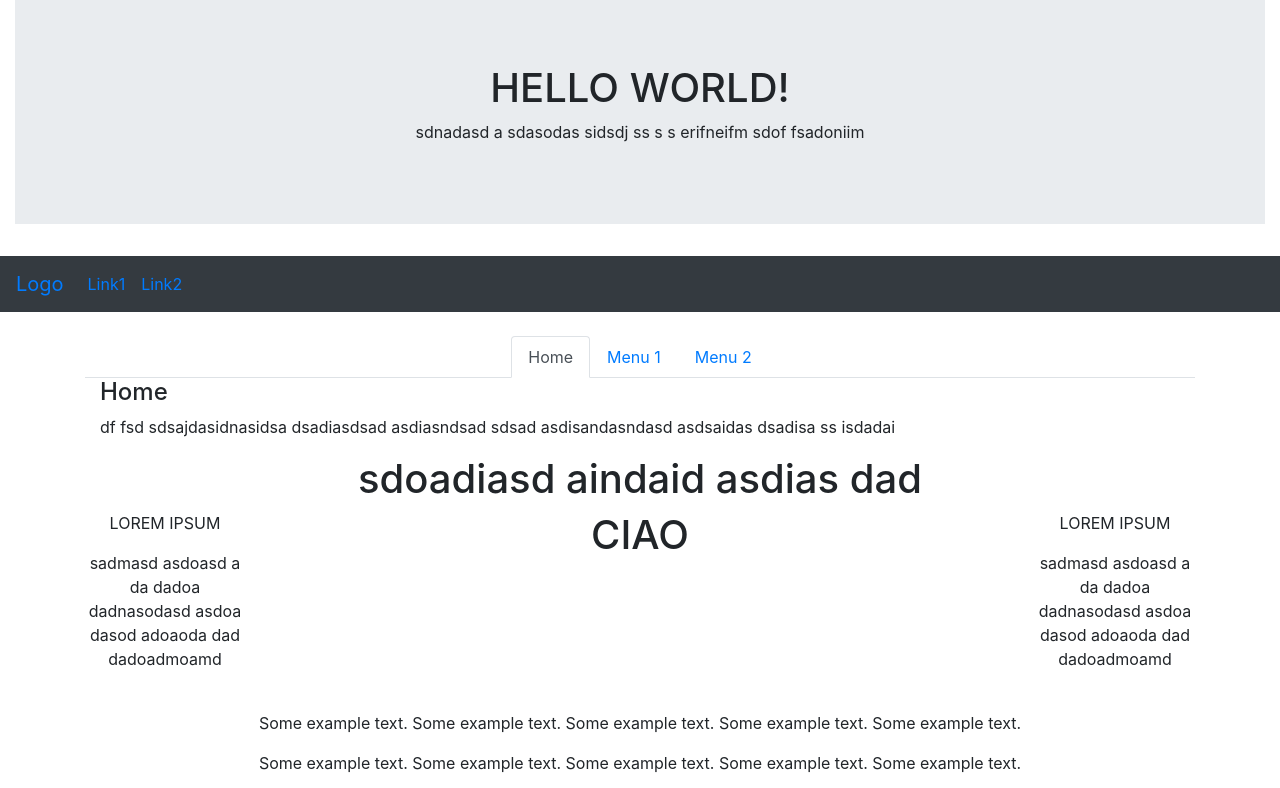
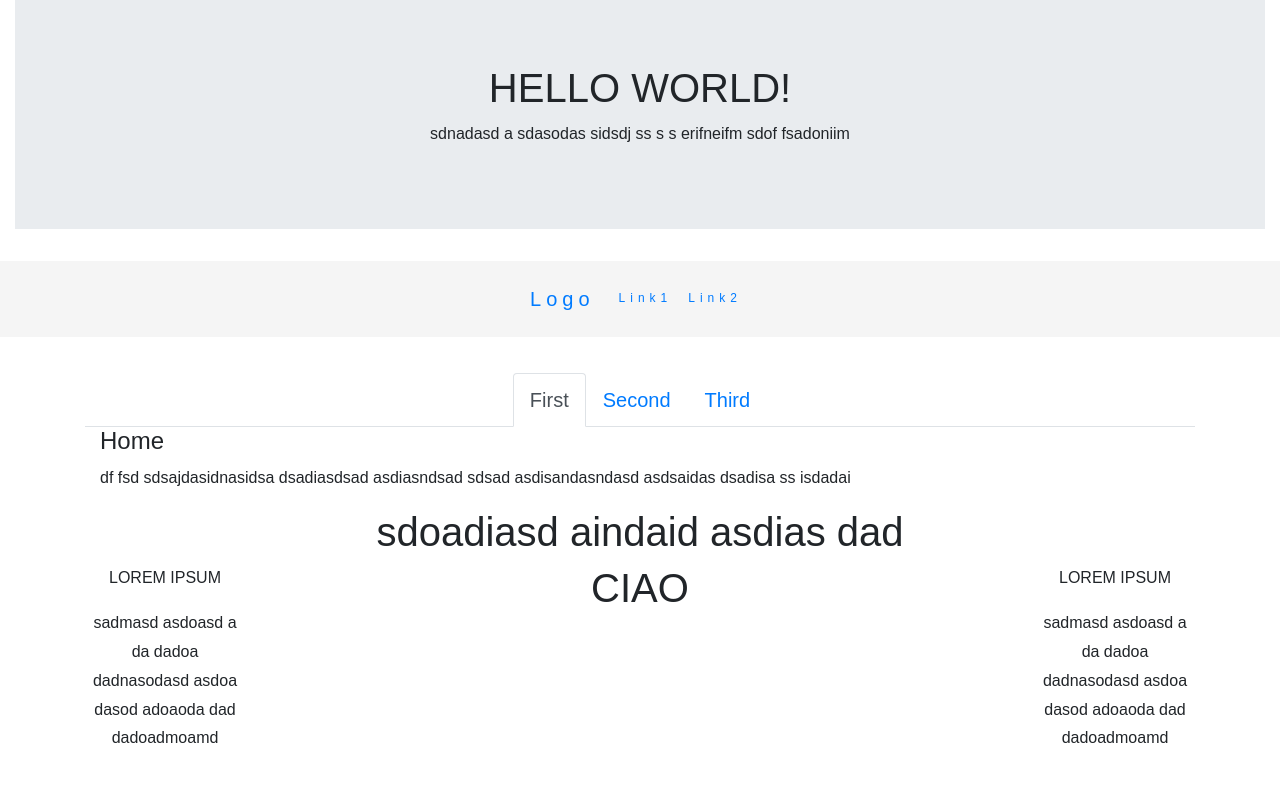
Before and after one commit to xLegend97/Sito, a plain HTML site: page index.html in a window 1280 px wide. Shown: the top 788 px of the page. Drawn offline with nearby package versions, Linux system fonts and the light colour scheme.

Commit message:
WIP#3: Inizio con il css

```diff
--- a/index.html
+++ b/index.html
@@ -4,28 +4,29 @@
     <meta charset="utf-8"> <!--requisito fondamentale-->
     <meta name="viewport" content="width=device-width, initial-scale=1, shrink-to-fit=no"> <!--requisito fondamentale-->
     <link rel="stylesheet" href="https://maxcdn.bootstrapcdn.com/bootstrap/4.0.0/css/bootstrap.min.css" integrity="sha384-Gn5384xqQ1aoWXA+058RXPxPg6fy4IWvTNh0E263XmFcJlSAwiGgFAW/dAiS6JXm" crossorigin="anonymous"> <!--inclusione del foglio di stile di Bootstrap-->
+    <link rel="stylesheet" href="style.css">
     <script src="https://ajax.googleapis.com/ajax/libs/jquery/3.3.1/jquery.min.js"></script>
     <script src="https://cdnjs.cloudflare.com/ajax/libs/popper.js/1.12.9/umd/popper.min.js"></script>
     <script src="https://maxcdn.bootstrapcdn.com/bootstrap/4.0.0/js/bootstrap.min.js"></script>
 </head>
-<body>
+<body data-spy="scroll" data-target=".navbar" data-offset="50" >
     <!--    Navbar  -->
     <div class="container-fluid">
         <!--    Jumbotron   -->
-        <div class="jumbotron jumbotron-fluid text-center">
+        <div id="section1" class="jumbotron jumbotron-fluid text-center">
             <h1>HELLO WORLD!</h1>
             <p>sdnadasd a sdasodas sidsdj ss s s erifneifm sdof fsadoniim</p>
         </div>
     </div>
 
-    <nav class="navbar navbar-expand-sm bg-dark sticky-top">
-        <a class="navbar-brand" href="#">Logo</a>
+    <nav class="navbar navbar-expand-sm sticky-top justify-content-center">
+        <a class="navbar-brand" href="#section1">Logo</a>
         <ul class="navbar-nav">
             <li class="nav-item">
-                <a class="nav-link" href="#">Link1</a>
+                <a class="nav-link" href="#section2">Link1</a>
             </li>
             <li class="nav-item">
-                <a class="nav-link" href="#">Link2</a>
+                <a class="nav-link" href="#section3">Link2</a>
             </li>
         </ul>
     </nav>
@@ -35,25 +36,25 @@
         <br>
         <ul class="nav nav-tabs justify-content-center" role="tablist">
             <li class="nav-item">
-                <a class="nav-link active" data-toggle="tab" href="#home">Home</a>
+                <a class="nav-link active" data-toggle="tab" href="#first">First</a>
             </li>
             <li class="nav-item">
-                <a class="nav-link" data-toggle="tab" href="#menu1">Menu 1</a>
+                <a class="nav-link" data-toggle="tab" href="#second">Second</a>
             </li>
             <li class="nav-item">
-                <a class="nav-link" data-toggle="tab" href="#menu2">Menu 2</a>
+                <a class="nav-link" data-toggle="tab" href="#third">Third</a>
             </li>
         </ul>
         <div class="tab-content">
-            <div id="home" class="container tab-pane active">
+            <div id="first" class="container tab-pane active">
                 <h4>Home</h4>
                 <p>df fsd sdsajdasidnasidsa dsadiasdsad asdiasndsad sdsad asdisandasndasd asdsaidas dsadisa ss isdadai</p>
             </div>
-            <div id="menu1" class="container tab-pane fade">
+            <div id="second" class="container tab-pane fade">
                 <h4>Menu 1</h4>
                 <p>dsandasdas dnsand dnunsd us   usanduasndas dandusad asndasudnndnd uanduad adunau</p>
             </div>
-            <div id="menu2" class="container tab-pane fade">
+            <div id="third" class="container tab-pane fade">
                 <h4>Menu 2</h4>
                 <p>saidsad sandasdsa dasiidna dsudasnd dunduasndusadsadn ias sdandu daunduandandua dinad uadaudna anduanda</p>
             </div>
@@ -86,7 +87,7 @@
         </div>
     </div>
 
-    <div class="container-fluid text-center"><br>
+    <div id="section2" class="container-fluid text-center"><br>
         <p>Some example text. Some example text. Some example text. Some example text. Some example text.</p>
         <p>Some example text. Some example text. Some example text. Some example text. Some example text.</p>
         <p>Some example text. Some example text. Some example text. Some example text. Some example text.</p>
@@ -116,7 +117,7 @@
         <p>Some example text. Some example text. Some example text. Some example text. Some example text.</p>
         <p>Some example text. Some example text. Some example text. Some example text. Some example text.</p>
     </div>
-    <div class="container-fluid text-center"><br>
+    <div id="section3" class="container-fluid text-center"><br>
         <p>Some example text. Some example text. Some example text. Some example text. Some example text.</p>
         <p>Some example text. Some example text. Some example text. Some example text. Some example text.</p>
         <p>Some example text. Some example text. Some example text. Some example text. Some example text.</p>
--- a/style.css
+++ b/style.css
@@ -0,0 +1,25 @@
+
+body {
+    font: 20px Montserrat, sans-serif;
+    line-height: 1.8;
+}
+
+p {
+    font-size: 16px;
+}
+
+.navbar {
+    padding-top: 15px;
+    padding-bottom: 15px;
+    border: 0;
+    border-radius: 0;
+    margin-bottom: 0;
+    font-size: 12px;
+    letter-spacing: 5px;
+
+    background-color: whitesmoke;
+}
+
+.navbar-nav  li a:hover {
+    color: black !important;
+}
```
